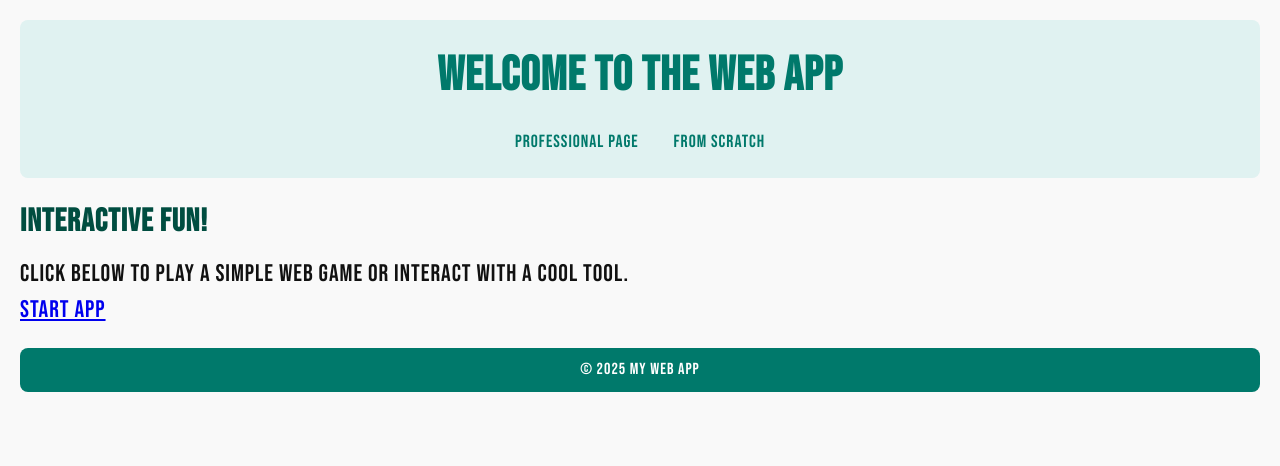
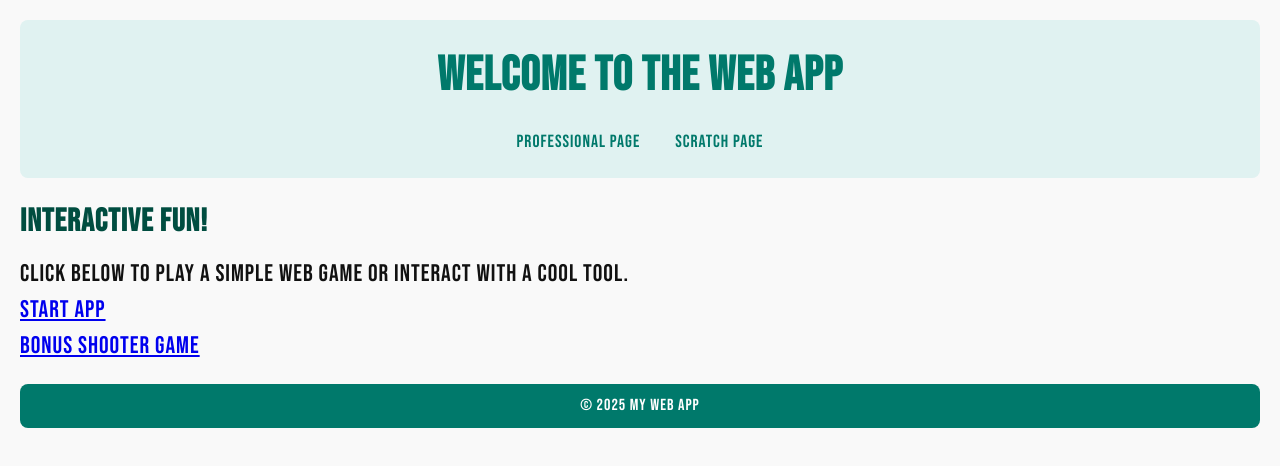
Before and after one commit to ethoswilie/Ethan_James_Wilie-IS_201-Web_Dev_Project, a plain HTML site: page webapp.html in a window 1280 px wide. Drawn offline with Linux system fonts and the light colour scheme.

Commit message:
Update webapp.html

```diff
--- a/webapp.html
+++ b/webapp.html
@@ -12,14 +12,16 @@
     <h1>Welcome to the Web App</h1>
     <nav>
       <a href="index.html">Professional Page</a>
-      <a href="scratch.html">From Scratch</a>
+      <a href="scratch.html">Scratch Page</a>
     </nav>
   </header>
 
   <section>
     <h2>Interactive Fun!</h2>
     <p>Click below to play a simple web game or interact with a cool tool.</p>
-    <a href="webapp.html">Start App</a>
+    <a href="https://yurkagon.github.io/Doom-Nukem-CSS/">Start App</a>
+    <br>
+    <a href="https://yurkagon.github.io/Doom-Nukem-CSS/">bonus shooter game</a>
   </section>
 
   <footer>
```
